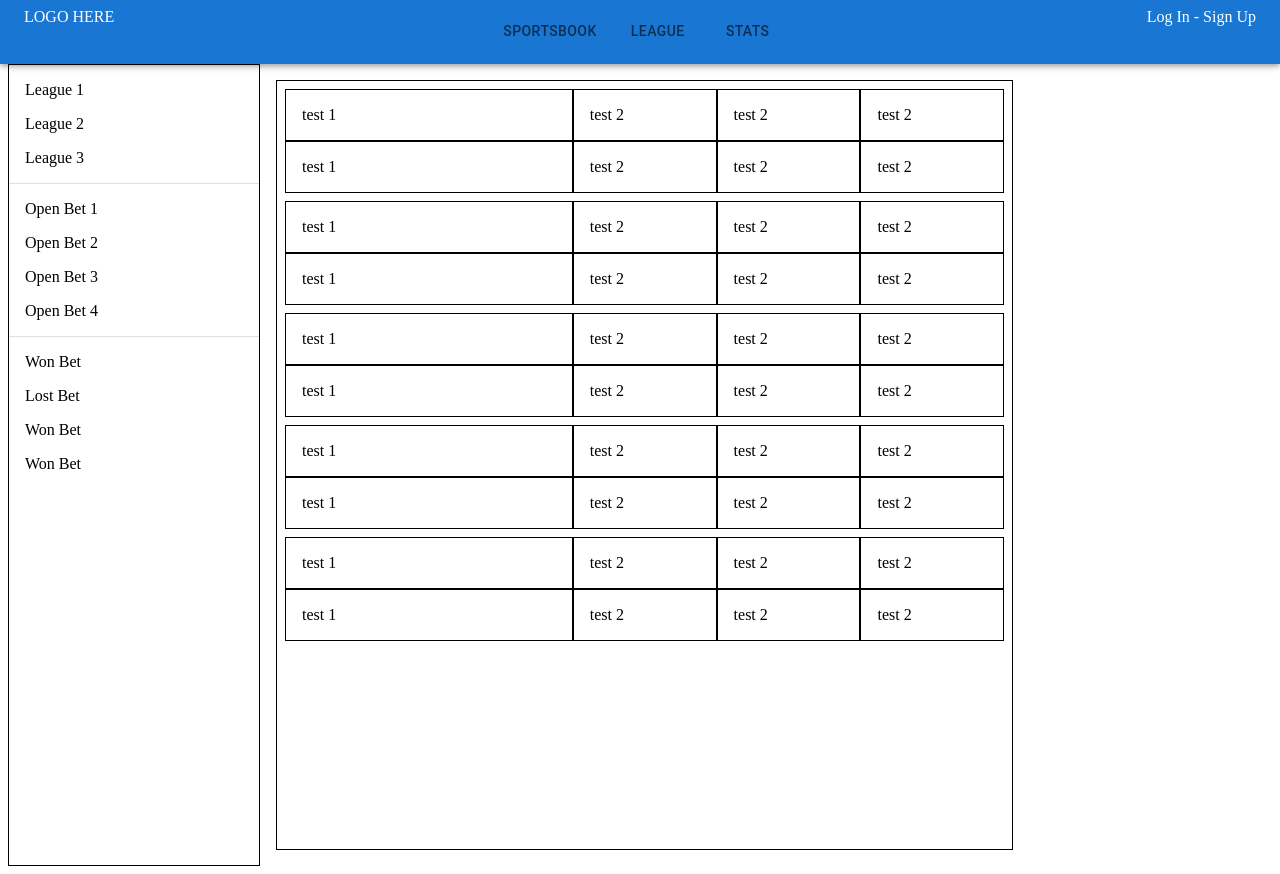
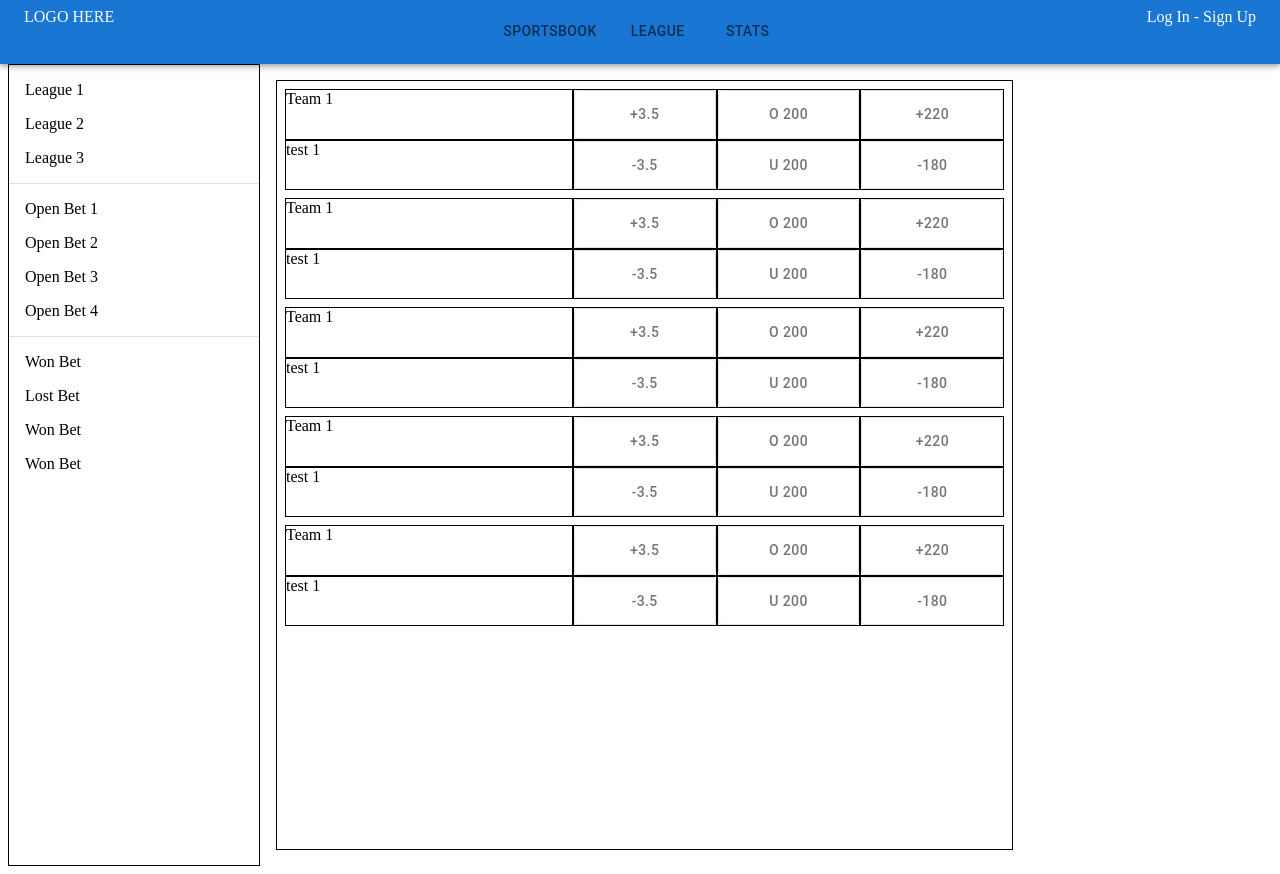
Before and after one commit to jsimerly/SIHSportsbook, a React app in the folder Frontend/: page / in a window 1280 px wide. Built offline with nearby package versions, Linux system fonts and the light colour scheme; the HTML template or start-up script is replaced by a standard one.

Commit message:
save changes, not afan of front end atm

```diff
--- a/Frontend/src/components/atoms/BetTile.js
+++ b/Frontend/src/components/atoms/BetTile.js
@@ -7,7 +7,7 @@ import {
 
 export default function BetTile(props){
     const betTileButton = (
-        <ToggleButton fullWidth={true}>
+        <ToggleButton fullWidth={true} value={props.betValue} aria-label="t1">
             {props.betValue}
         </ToggleButton>
     )
--- a/Frontend/src/components/molecules/MatchUp.js
+++ b/Frontend/src/components/molecules/MatchUp.js
@@ -8,34 +8,35 @@ import {
 import BetTile from "../atoms/BetTile"
 
 export default function MatchUp(props){
+
     return (
     <Box sx={{margin:1}}>
         <Grid container columns={20}>
-            <Grid item md={8} sx={{border:1, padding:2}}>
-                test 1
+            <Grid item md={8} sx={{border:1}}>
+                Team 1
             </Grid>
-            <Grid item md={4} sx={{border:1, padding:2}}>
-                test 2
+            <Grid item md={4} sx={{border:1}}>
+                <BetTile betValue="+3.5"/>
             </Grid>
-            <Grid item md={4} sx={{border:1, padding:2}}>
-                test 2
+            <Grid item md={4} sx={{border:1}}>
+                <BetTile betValue="O 200"/>
             </Grid>
-            <Grid item md={4} sx={{border:1, padding:2}}>
-                test 2
+            <Grid item md={4} sx={{border:1}}>
+                <BetTile betValue="+220"/>
             </Grid>
         </Grid>
         <Grid container columns={20}>
-            <Grid item md={8} sx={{border:1, padding:2}}>
+            <Grid item md={8} sx={{border:1}}>
                 test 1
             </Grid>
-            <Grid item md={4} sx={{border:1, padding:2}}>
-                test 2
+            <Grid item md={4} sx={{border:1}}>
+                <BetTile betValue="-3.5"/>
             </Grid>
-            <Grid item md={4} sx={{border:1, padding:2}}>
-                test 2
+            <Grid item md={4} sx={{border:1}}>
+                <BetTile betValue="U 200"/>
             </Grid>
-            <Grid item md={4} sx={{border:1, padding:2}}>
-                test 2
+            <Grid item md={4} sx={{border:1}}>
+                <BetTile betValue="-180"/>
             </Grid>
         </Grid>
     </Box>
```
Also changed, not shown: Frontend/static/frontend/main.js.
